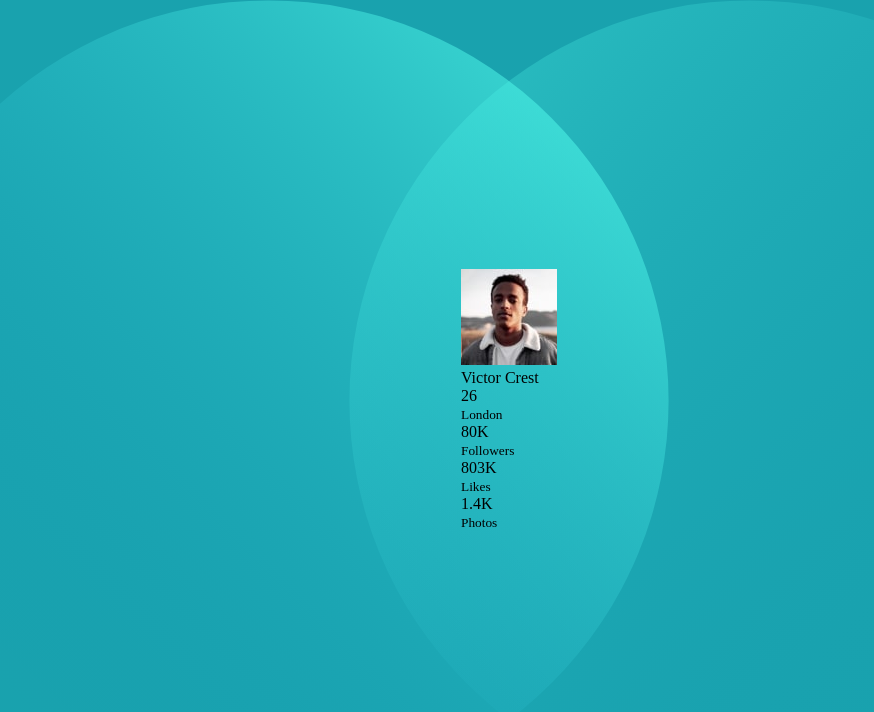
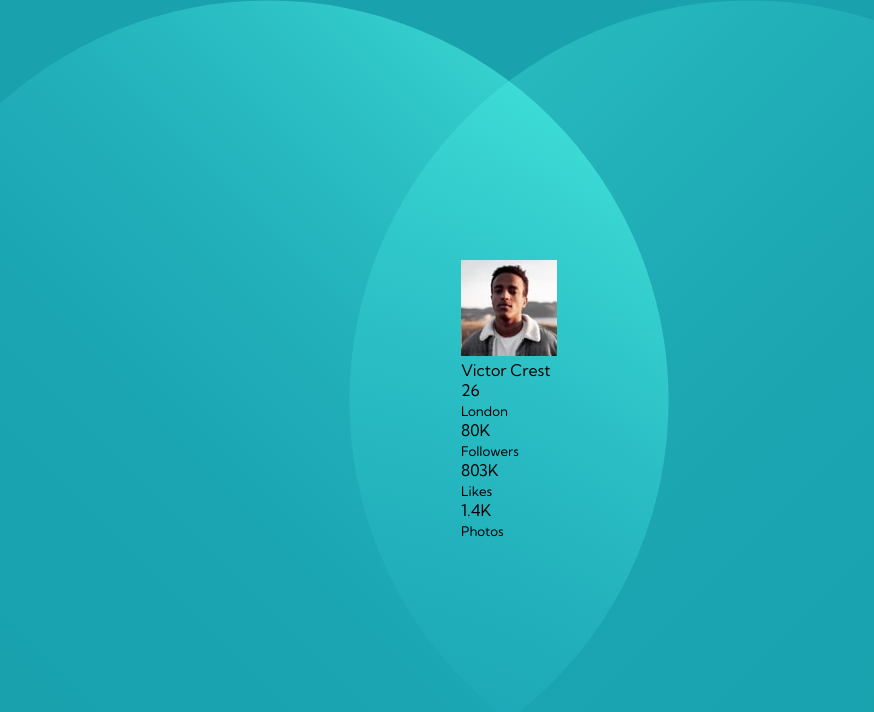
Before and after one commit to napalm-git/profile-card-component, a website: page index.html in a window 1280 px wide. Shown: the whole page, without its empty margins (131-1005 px from the left). Drawn offline with Linux system fonts and the light colour scheme.

Commit message:
set font-family

```diff
--- a/sass/main.scss
+++ b/sass/main.scss
@@ -18,4 +18,5 @@ body {
   background-repeat: no-repeat, no-repeat;
   background-size: contain, contain;
   background-color: $color-body-bg;
+  font-family: $ff-primary;
 }
```
Also changed, not shown: css/main.css.
